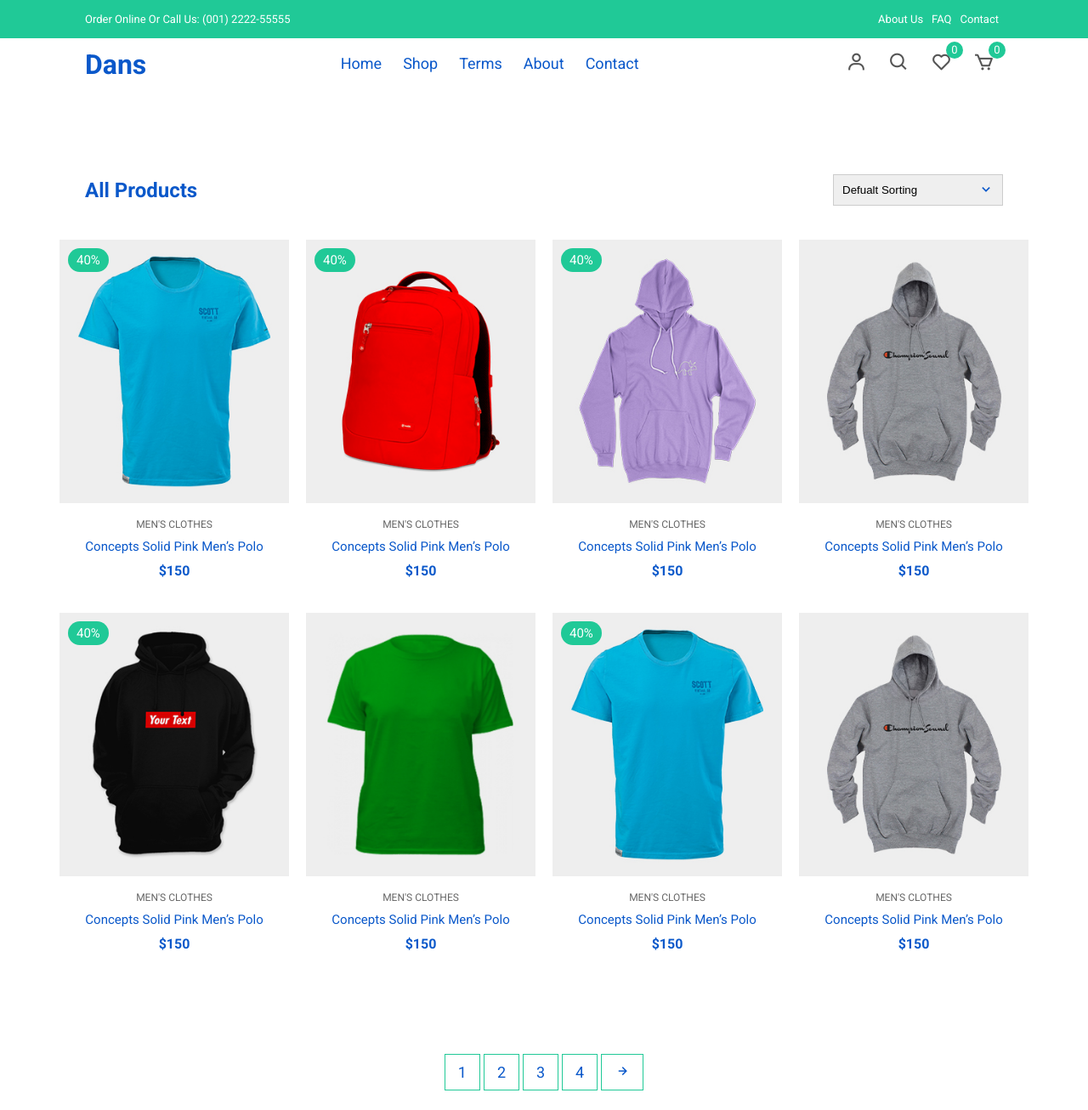
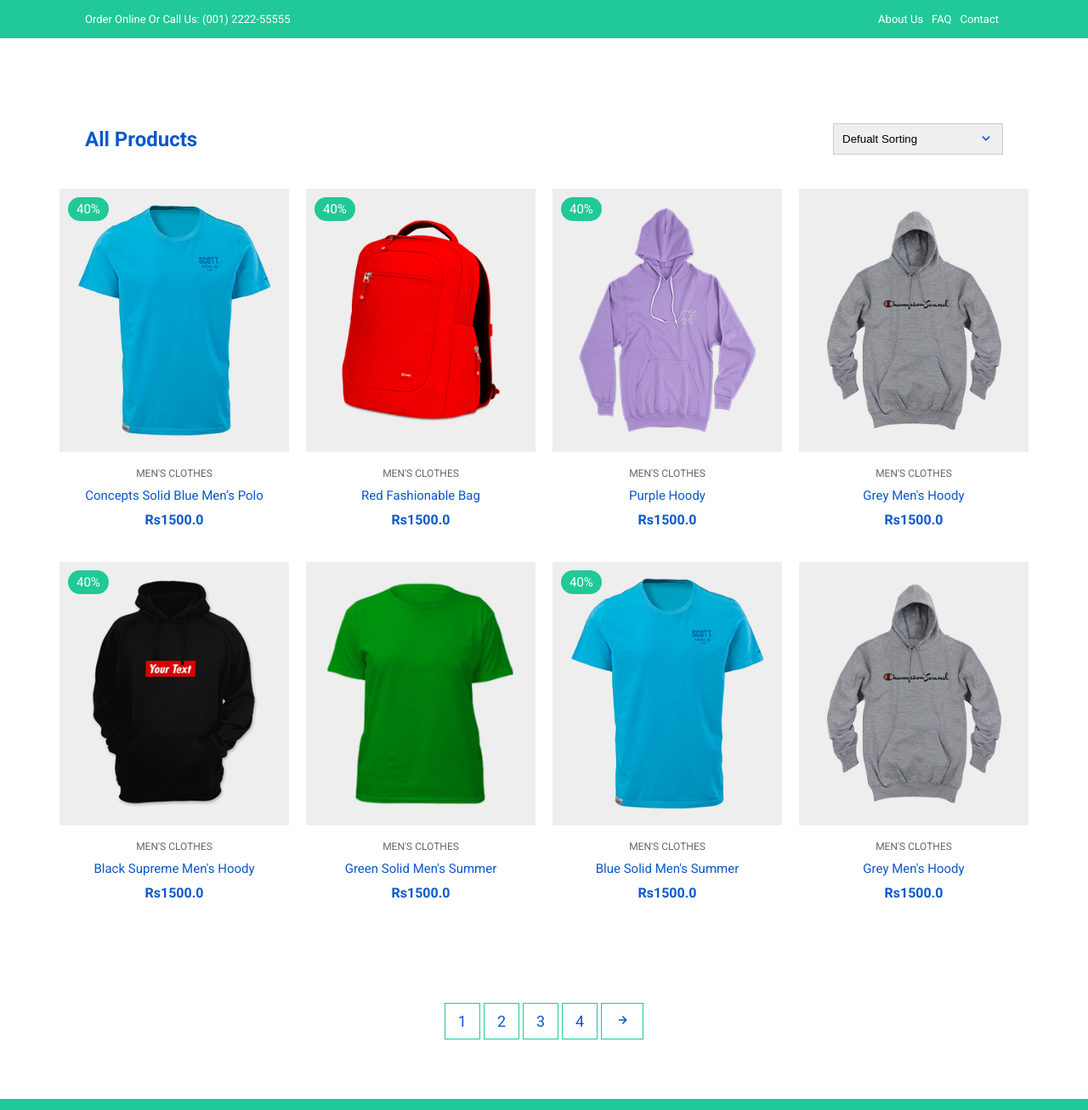
Before and after one commit to SonuThapaMagar/Ecommerce, a plain HTML site: page product.html in a window 1280 px wide. Shown: the top 1306 px of the page at 85% size. Drawn offline with nearby package versions, Linux system fonts and the light colour scheme.

Commit message:
Product Description edited

```diff
--- a/css/styles.css
+++ b/css/styles.css
@@ -3,6 +3,7 @@
 
 /* Color Variables */
 :root {
+  --red:#cf142b;
   --white: #fff;
   --black: #0a58ca;
   --green: #20c997;
@@ -1386,15 +1387,28 @@ th:last-child {
 
 .login-form form .buttons {
   margin-top: 1rem;
+  justify-content: space-between;
 }
 
-.login-form form button {
+.login-form form .cancelbtn {
   outline: none;
   border: none;
   font-size: 1.6rem;
   padding: 1rem 3rem;
   margin-right: 1.5rem;
-  background-color: var(--green);
+  background-color: #cf142b;
+  border-radius: 0.5rem;
+  color: white;
+  cursor: pointer;
+}
+.login-form form .signupbtn {
+  outline: none;
+  border: none;
+  font-size: 1.6rem;
+  padding: 1rem 3rem;
+  margin-right: 1.5rem;
+  background-color:var(--green);
+  border-radius: 0.5rem;
   color: white;
   cursor: pointer;
 }
--- a/product.html
+++ b/product.html
@@ -25,68 +25,7 @@
         </ul>
       </div>
     </div>
-    <div class="navigation">
-      <div class="nav-center container d-flex">
-        <a href="index.html" class="logo"><h1>Dans</h1></a>
-
-        <ul class="nav-list d-flex">
-          <li class="nav-item">
-            <a href="/" class="nav-link">Home</a>
-          </li>
-          <li class="nav-item">
-            <a href="product.html" class="nav-link">Shop</a>
-          </li>
-          <li class="nav-item">
-            <a href="#terms" class="nav-link">Terms</a>
-          </li>
-          <li class="nav-item">
-            <a href="#about" class="nav-link">About</a>
-          </li>
-          <li class="nav-item">
-            <a href="#contact" class="nav-link">Contact</a>
-          </li>
-          <li class="icons d-flex">
-            <a href="login.html" class="icon">
-              <i class="bx bx-user"></i>
-            </a>
-            <div class="icon">
-              <i class="bx bx-search"></i>
-            </div>
-            <div class="icon">
-              <i class="bx bx-heart"></i>
-              <span class="d-flex">0</span>
-            </div>
-            <a href="cart.html" class="icon">
-              <i class="bx bx-cart"></i>
-              <span class="d-flex">0</span>
-            </a>
-          </li>
-        </ul>
-
-        <div class="icons d-flex">
-          <a href="login.html" class="icon">
-            <i class="bx bx-user"></i>
-          </a>
-          <div class="icon">
-            <i class="bx bx-search"></i>
-          </div>
-          <div class="icon">
-            <i class="bx bx-heart"></i>
-            <span class="d-flex">0</span>
-          </div>
-          <a href="cart.html" class="icon">
-            <i class="bx bx-cart"></i>
-            <span class="d-flex">0</span>
-          </a>
-        </div>
-
-        <div class="hamburger">
-          <i class="bx bx-menu-alt-left"></i>
-        </div>
-      </div>
-    </div>
-
-    <!-- All Products -->
+      <!-- All Products -->
     <section class="section all-products" id="products">
       <div class="top container">
         <h1>All Products</h1>
@@ -111,8 +50,8 @@
           </div>
           <div class="product-info">
             <span>MEN'S CLOTHES</span>
-            <a href="productDetails.html">Concepts Solid Pink Men’s Polo</a>
-            <h4>$150</h4>
+            <a href="productDetails.html">Concepts Solid Blue Men’s Polo</a>
+            <h4>Rs1500.0</h4>
           </div>
           <ul class="icons">
             <li><i class="bx bx-heart"></i></li>
@@ -129,8 +68,8 @@
           </div>
           <div class="product-info">
             <span>MEN'S CLOTHES</span>
-            <a href="">Concepts Solid Pink Men’s Polo</a>
-            <h4>$150</h4>
+            <a href="">Red Fashionable Bag</a>
+            <h4>Rs1500.0</h4>
           </div>
           <ul class="icons">
             <li><i class="bx bx-heart"></i></li>
@@ -147,8 +86,8 @@
           </div>
           <div class="product-info">
             <span>MEN'S CLOTHES</span>
-            <a href="">Concepts Solid Pink Men’s Polo</a>
-            <h4>$150</h4>
+            <a href="">Purple Hoody</a>
+            <h4>Rs1500.0</h4>
           </div>
           <ul class="icons">
             <li><i class="bx bx-heart"></i></li>
@@ -164,8 +103,8 @@
           </div>
           <div class="product-info">
             <span>MEN'S CLOTHES</span>
-            <a href="">Concepts Solid Pink Men’s Polo</a>
-            <h4>$150</h4>
+            <a href="">Grey Men's Hoody</a>
+            <h4>Rs1500.0</h4>
           </div>
           <ul class="icons">
             <li><i class="bx bx-heart"></i></li>
@@ -182,8 +121,8 @@
           </div>
           <div class="product-info">
             <span>MEN'S CLOTHES</span>
-            <a href="">Concepts Solid Pink Men’s Polo</a>
-            <h4>$150</h4>
+            <a href="">Black Supreme Men's Hoody</a>
+            <h4>Rs1500.0</h4>
           </div>
           <ul class="icons">
             <li><i class="bx bx-heart"></i></li>
@@ -199,8 +138,8 @@
           </div>
           <div class="product-info">
             <span>MEN'S CLOTHES</span>
-            <a href="">Concepts Solid Pink Men’s Polo</a>
-            <h4>$150</h4>
+            <a href="">Green Solid Men's Summer </a>
+            <h4>Rs1500.0</h4>
           </div>
           <ul class="icons">
             <li><i class="bx bx-heart"></i></li>
@@ -217,8 +156,8 @@
           </div>
           <div class="product-info">
             <span>MEN'S CLOTHES</span>
-            <a href="">Concepts Solid Pink Men’s Polo</a>
-            <h4>$150</h4>
+            <a href="">Blue Solid Men's Summer</a>
+            <h4>Rs1500.0</h4>
           </div>
           <ul class="icons">
             <li><i class="bx bx-heart"></i></li>
@@ -234,8 +173,8 @@
           </div>
           <div class="product-info">
             <span>MEN'S CLOTHES</span>
-            <a href="">Concepts Solid Pink Men’s Polo</a>
-            <h4>$150</h4>
+            <a href="">Grey Men's Hoody</a>
+            <h4>Rs1500.0</h4>
           </div>
           <ul class="icons">
             <li><i class="bx bx-heart"></i></li>
```
Also changed, not shown: login.html (+0 -59 lines).
